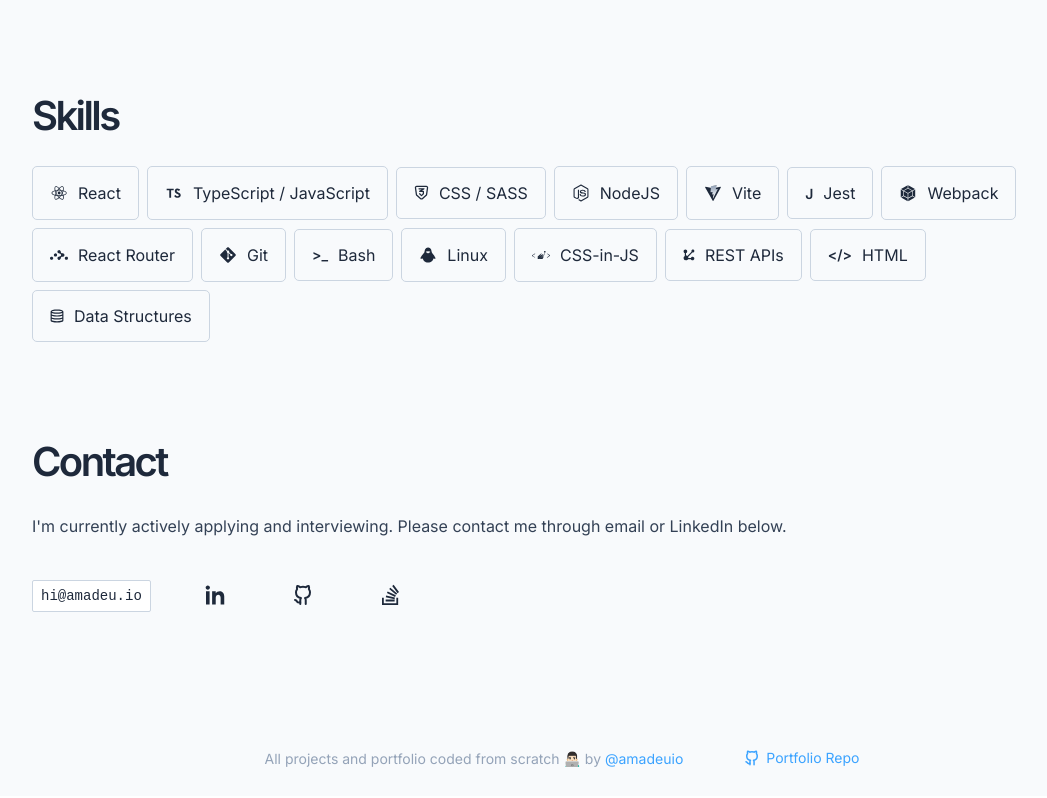
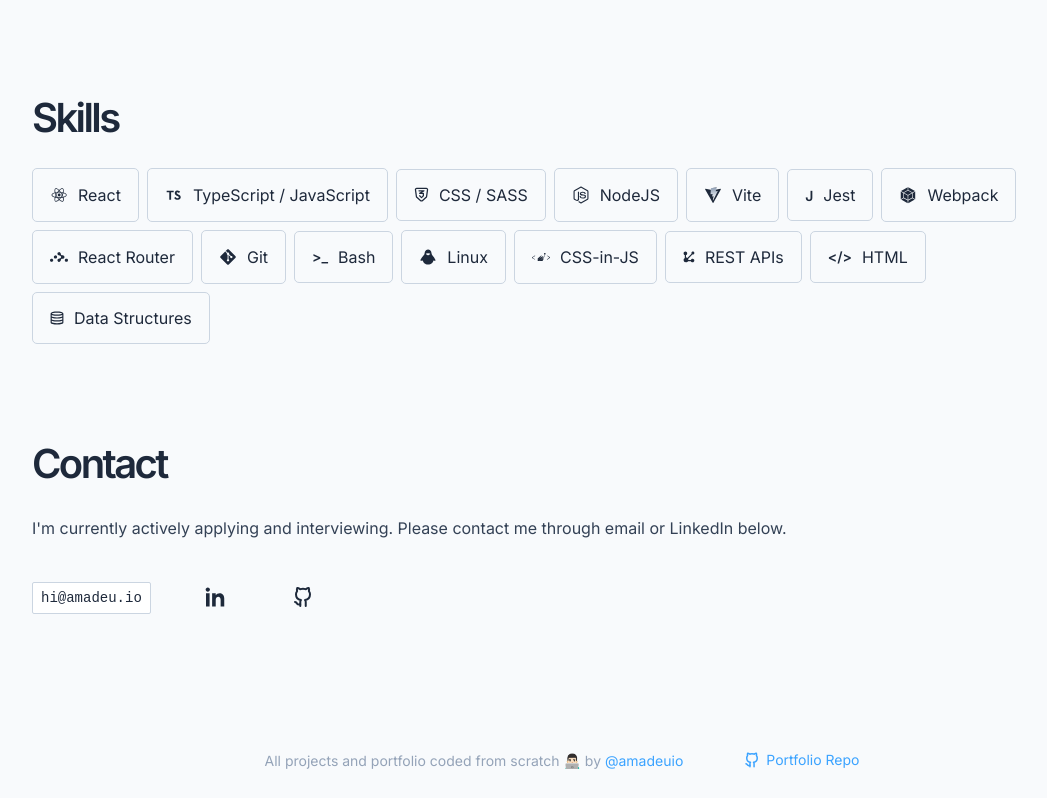
Before and after one commit to amadeuio/portfolio, a React (Vite) app: page / in a window 1280 px wide. Shown: the part 1069-1867 px from the top of the page, without its empty margins (78-1125 px from the left). Built offline with nearby package versions, Linux system fonts and the light colour scheme.

Commit message:
Add all social and project links

```diff
--- a/src/components/Contact/Contact.module.scss
+++ b/src/components/Contact/Contact.module.scss
@@ -13,6 +13,7 @@
     display: flex;
     align-items: center;
     gap: 40px;
+    flex-wrap: wrap;
 
     .iconContainer {
       cursor: pointer;
@@ -43,10 +44,5 @@
       justify-content: center;
       gap: 20px;
     }
-
-    @media screen and (max-width: 419px) {
-      justify-content: space-around;
-      gap: 0px;
-    }
   }
 }
--- a/src/components/Contact/Contact.tsx
+++ b/src/components/Contact/Contact.tsx
@@ -1,6 +1,5 @@
 import GitHubIcon from "../../icons/GitHubIcon";
 import LinkedInIcon from "../../icons/LinkedInIcon";
-import StackoverflowIcon from "../../icons/StackoverflowIcon";
 import ContactEmail from "./ContactEmail/ContactEmail";
 import styles from "./Contact.module.scss";
 import { contact, contactDescription } from "../../data/locales";
@@ -15,15 +14,16 @@
       <p>{contactDescription[lang]}</p>
       <div className={styles.links}>
         <ContactEmail />
+        <a href="https://www.linkedin.com/in/amadeuio" target="_blank" rel="noopener noreferrer">
           <div className={styles.iconContainer}>
             <LinkedInIcon className={styles.linkedInIcon} />
           </div>
+        </a>
+        <a href="https://github.com/amadeuio" target="_blank" rel="noopener noreferrer">
           <div className={styles.iconContainer}>
             <GitHubIcon className={styles.gitHubIcon} />
           </div>
-        <div className={styles.iconContainer}>
-          <StackoverflowIcon className={styles.stackOverflowIcon} />
-        </div>
+        </a>
       </div>
     </div>
   );
--- a/src/components/Footer/Footer.tsx
+++ b/src/components/Footer/Footer.tsx
@@ -16,7 +16,7 @@
       </span>
 
       <a
-        href="https://github.com/amadeuio"
+        href="https://github.com/amadeuio/portfolio"
         className={styles.portfolioRepo}
         target="_blank"
         rel="noopener noreferrer">
--- a/src/components/Intro/Intro.tsx
+++ b/src/components/Intro/Intro.tsx
@@ -16,7 +16,7 @@
   return (
     <div className={styles.intro}>
       <div className={styles.profile}>
-        <img className={styles.profilePic} src="/images/profile-pic.jpg" />
+        <img className={styles.profilePic} src="images/profile-pic.jpg" />
         <h1>
           {hi[lang]},
           <img className={styles.hand} src="images/waving-hand-emoji.png" />
--- a/src/components/Projects/ProjectCard/ProjectCard.tsx
+++ b/src/components/Projects/ProjectCard/ProjectCard.tsx
@@ -33,7 +33,9 @@
 
   return (
     <div className={styles.projectCard}>
-      <img src={`/images/${img}`} alt={name} className={styles.image} />
+      <a className={styles.link} href={demo} target="_blank" rel="noopener noreferrer">
+        <img src={`images/${img}`} alt={name} className={styles.image} />
+      </a>
       <div className={styles.projectInfo}>
         <h3>{name}</h3>
         <p className={styles.description}>{description[lang]}</p>
--- a/src/icons/StackoverflowIcon.tsx
+++ /dev/null
@@ -1,9 +0,0 @@
-const StackoverflowIcon = ({ className }) => {
-  return (
-    <svg className={className} viewBox="0 0 24 24" xmlns="http://www.w3.org/2000/svg">
-      <path d="M17.36,20.2V14.82h1.79V22H3V14.82H4.8V20.2H17.36M6.77,14.32l.37-1.76,8.79,1.85-.37,1.76L6.77,14.32m1.16-4.21L8.69,8.5l8.14,3.78-.76,1.62L7.93,10.11m2.26-4,1.15-1.38,6.9,5.76-1.15,1.37-6.9-5.75m4.45-4.25L20,9.08l-1.44,1.07L13.2,2.94l1.44-1.07m-8,16.54v-1.8h9v1.8Z" />
-    </svg>
-  );
-};
-
-export default StackoverflowIcon;
```
Lines whose indentation alone changed are shown as unchanged.
